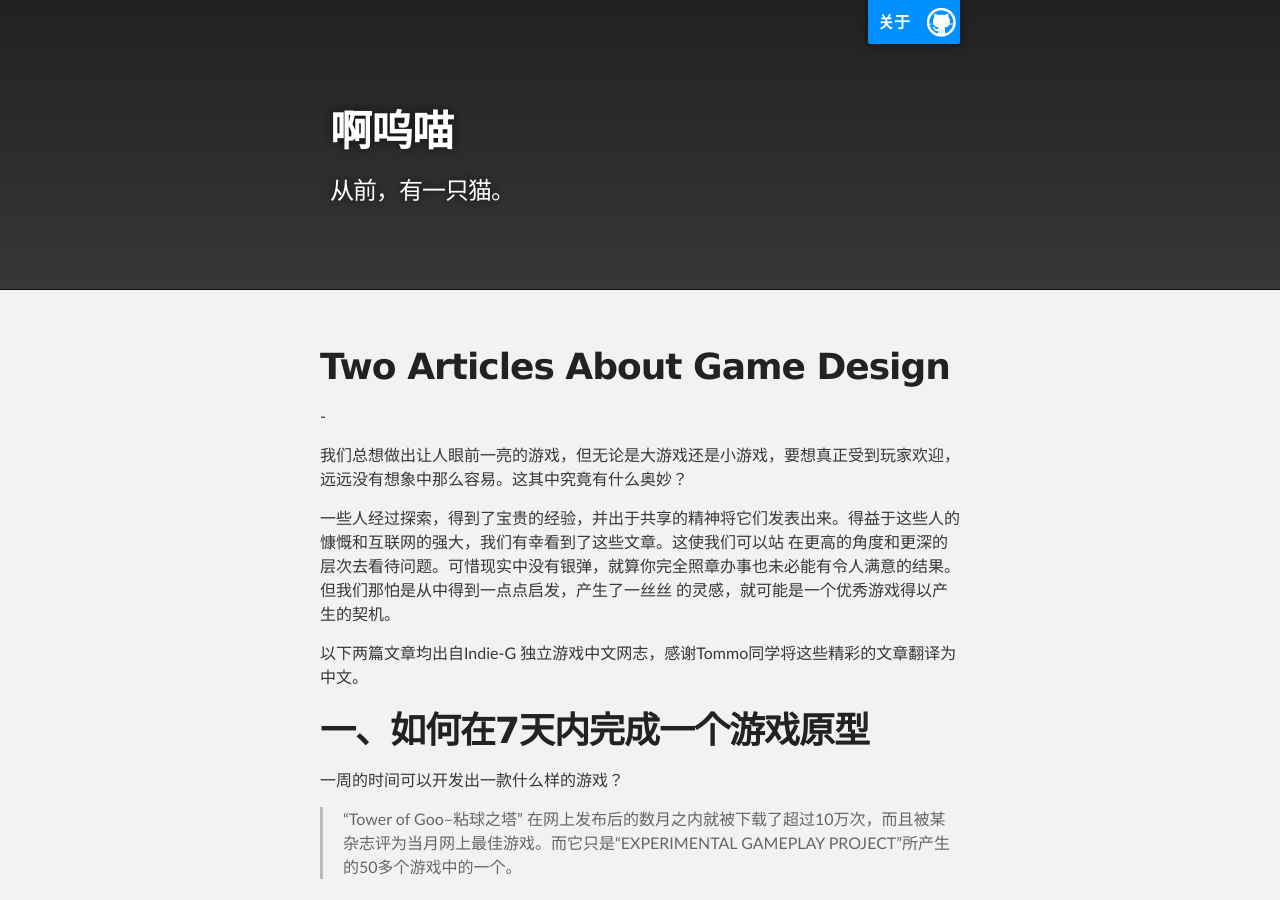
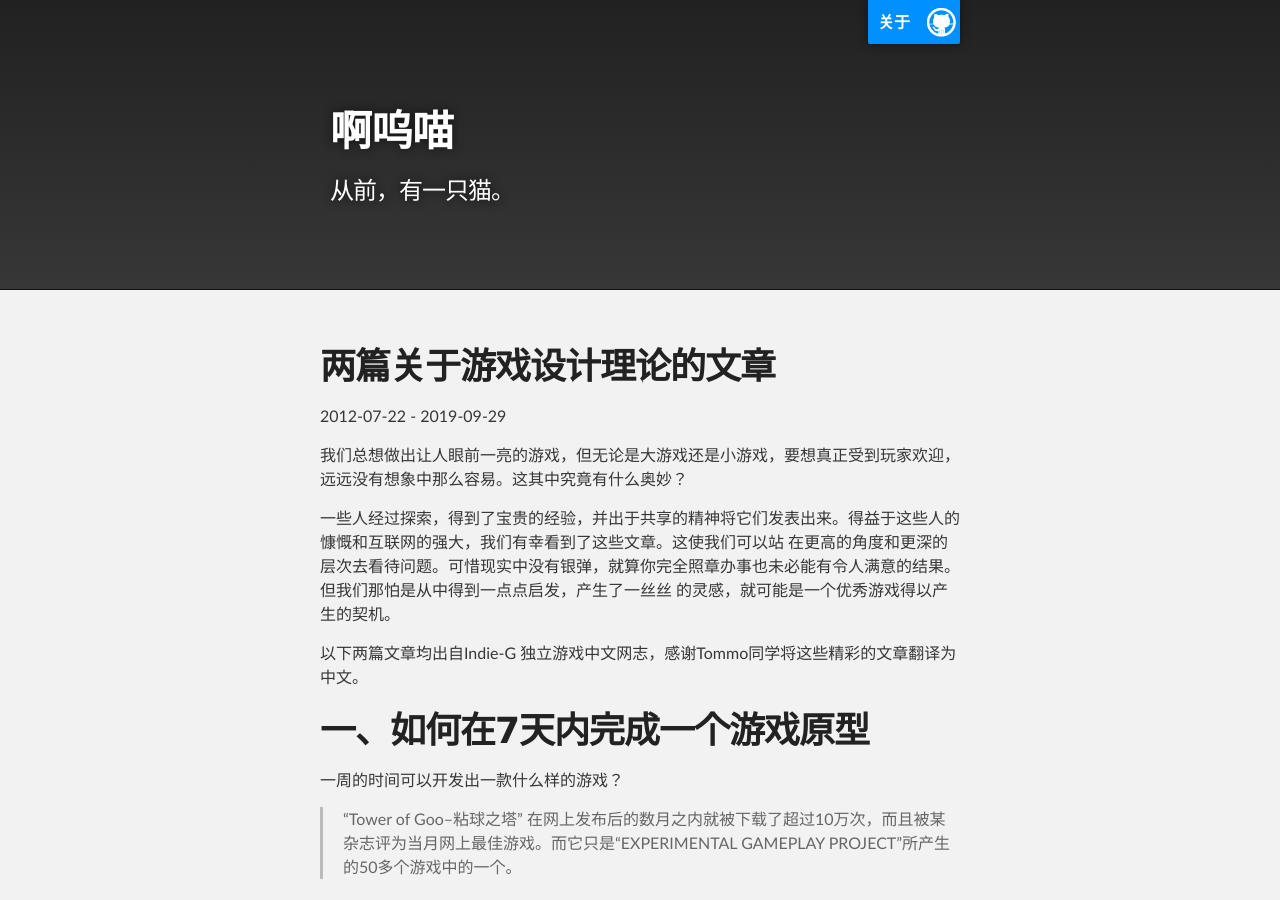
Before and after one commit to icrmio/icrmio.github.io, a Jekyll site: the page built from _posts/2012-07-22-two-articles-about-game-design.md, in a window 1280 px wide and 900 px high. Built offline with Jekyll 4.4.1, drawn with Linux system fonts in a browser that asks for light colours; our own code applies the rules of GitHub Pages for plain Markdown files.

Commit message:
Update 2012-07-22-two-articles-about-game-design.md

```diff
--- a/_posts/2012-07-22-two-articles-about-game-design.md
+++ b/_posts/2012-07-22-two-articles-about-game-design.md
@@ -1,3 +1,11 @@
+---
+layout: post
+title: 两篇关于游戏设计理论的文章
+create_date: 2012-07-22
+modify_date: 2019-09-29
+excerpt: 好文推荐
+---
+
 我们总想做出让人眼前一亮的游戏，但无论是大游戏还是小游戏，要想真正受到玩家欢迎，远远没有想象中那么容易。这其中究竟有什么奥妙？
 
 一些人经过探索，得到了宝贵的经验，并出于共享的精神将它们发表出来。得益于这些人的慷慨和互联网的强大，我们有幸看到了这些文章。这使我们可以站 在更高的角度和更深的层次去看待问题。可惜现实中没有银弹，就算你完全照章办事也未必能有令人满意的结果。但我们那怕是从中得到一点点启发，产生了一丝丝 的灵感，就可能是一个优秀游戏得以产生的契机。
```
